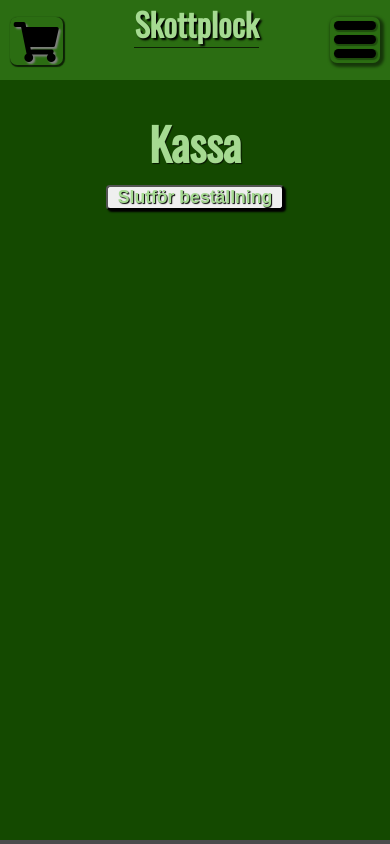
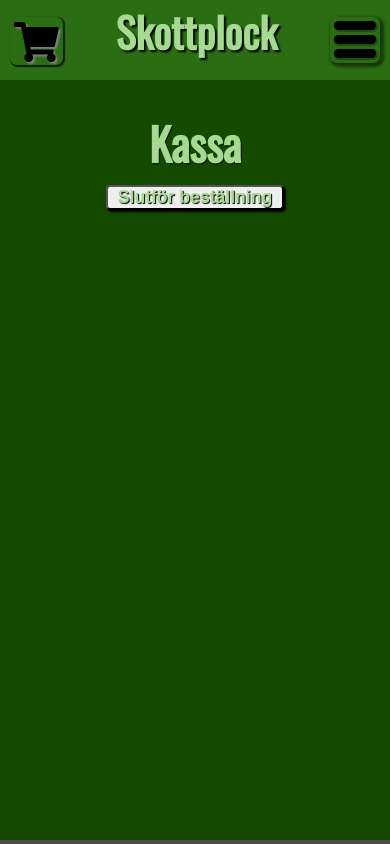
Before and after one commit to Cancain/skottplock, a React (Create React App) app: page /cart in a window 390 px wide. Built offline with nearby package versions, Linux system fonts and the light colour scheme.

Commit message:
fixed styling on logo for small screens

```diff
--- a/src/Components/Logo/Logo.module.css
+++ b/src/Components/Logo/Logo.module.css
@@ -3,7 +3,7 @@
 }
 
 .Logo {
-  font-size: 2rem;
+  font-size: 2.6rem;
   top: 1px;
   margin: 0;
   padding: 0;
@@ -16,11 +16,12 @@
   opacity: 1;
   text-shadow: 2px 2px 2px black;
   padding: 0;
-  border-bottom: 1px solid rgba(0, 0, 0, 0.7);
 }
 
 @media (min-width: 1024px) {
   .Logo {
+    font-size: 2rem;
+    border-bottom: 1px solid rgba(0, 0, 0, 0.7);
     font-size: 3.5rem;
   }
 }
--- a/src/hoc/Context/CartContext.js
+++ b/src/hoc/Context/CartContext.js
@@ -48,7 +48,7 @@ class CartProvider extends React.Component {
         item.id === existingItem.id &&
         item.parentId === existingItem.parentId
       ) {
-        existingItem.ammount++;
+        return existingItem.ammount++;
       }
     });
   };
```
